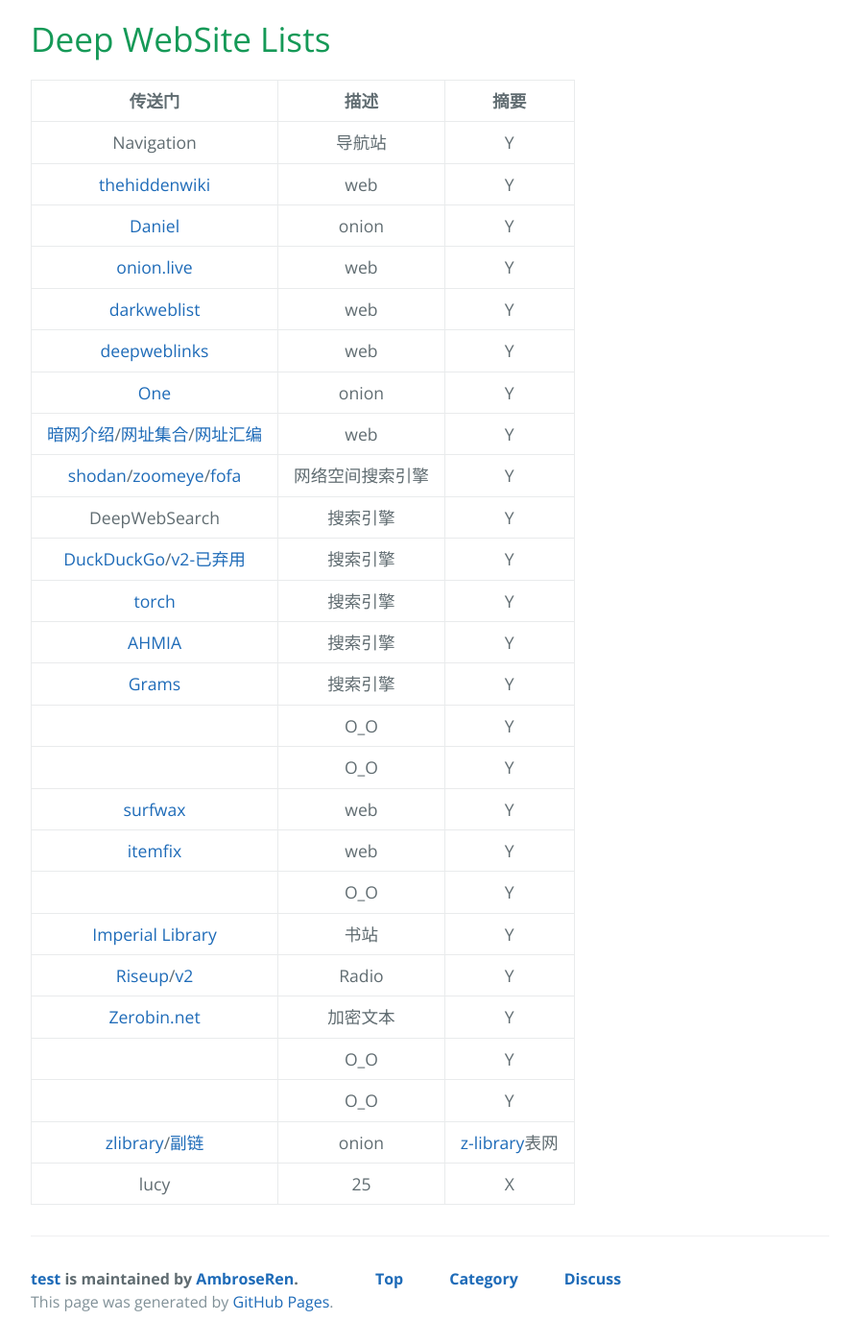
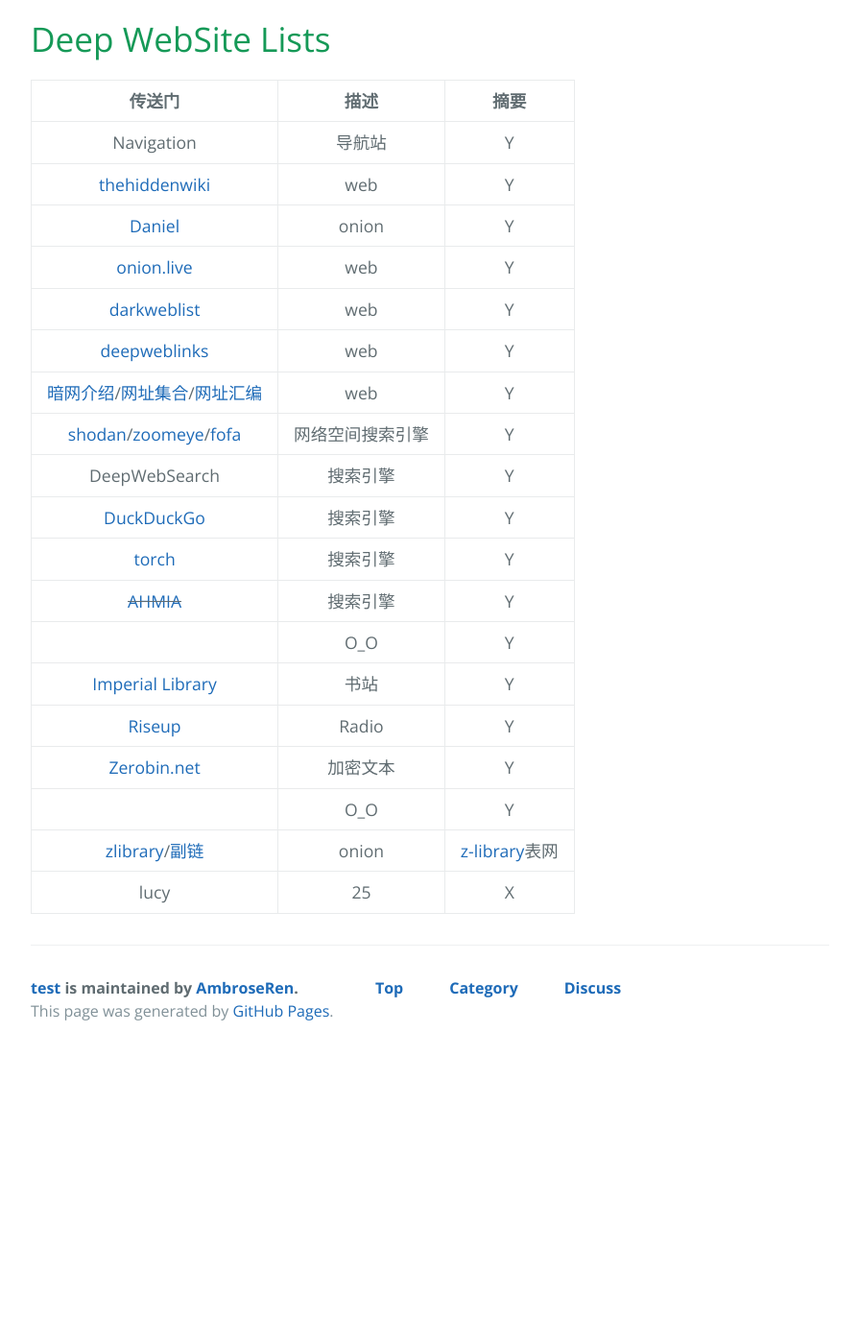
Before and after one commit to AmbroseRen/test, a Jekyll site: the page built from Doc/Tools/Tor.md, in a window 1280 px wide and 1400 px high, scrolled down 753 px. Shown: the whole window at 96% size, without its empty margins (192-1087 px from the left). Built offline with Jekyll 4.4.1, drawn with Linux system fonts in a browser that asks for light colours; nearby versions of some CDN libraries; our own code applies the rules of GitHub Pages for plain Markdown files; library files that are not in the unit come from our copies; the repository's description, which GitHub fills in, is left out; after the commit the page ends 1850 px from its top, so only the background shows below that.

Commit message:
Update Tor.md

```diff
--- a/Doc/Tools/Tor.md
+++ b/Doc/Tools/Tor.md
@@ -34,23 +34,16 @@
 | [onion.live](https://onion.live/) | web | Y |
 | [darkweblist](https://www.darkweblist.com/) | web | Y |
 | [deepweblinks](https://deepweblinks.net/) | web | Y |
-| [One](http://torlinkbgs6aabns.onion/) | onion | Y |
 | [暗网介绍](https://deemocean.com/2018/12/26/hidden-web/)/[网址集合](https://ibz.bz/2018/11/29/730087.html)/[网址汇编](https://uzzz.org/2018/08/29/5f76d7216ee1be2fefb2881d5ef55578.html) | web | Y |
 | [shodan](https://www.shodan.io/)/[zoomeye](https://www.zoomeye.org/)/[fofa](https://fofa.so/) | 网络空间搜索引擎 | Y |
 | DeepWebSearch | 搜索引擎 | Y |
-| [DuckDuckGo](https://duckduckgogg42xjoc72x3sjasowoarfbgcmvfimaftt6twagswzczad.onion/)/[v2-已弃用](https://3g2upl4pq6kufc4m.onion/) | 搜索引擎 | Y |
+| [DuckDuckGo](https://duckduckgogg42xjoc72x3sjasowoarfbgcmvfimaftt6twagswzczad.onion/) | 搜索引擎 | Y |
 | [torch](http://xmh57jrknzkhv6y3ls3ubitzfqnkrwxhopf5aygthi7d6rplyvk3noyd.onion/cgi-bin/omega/omega) | 搜索引擎 | Y |
-| [AHMIA](http://juhanurmihxlp77nkq76byazcldy2hlmovfu2epvl5ankdibsot4csyd.onion/search/) | 搜索引擎 | Y |
-| [Grams](http://grams7enqfy4nieo.onion/) | 搜索引擎 | Y |
-| []() | O_O | Y |
-| []() | O_O | Y |
-| [surfwax](http://lookahead.surfwax.com/) | web | Y |
-| [itemfix](https://www.itemfix.com/?r=ll) | web | Y |
+| ~~[AHMIA](http://juhanurmihxlp77nkq76byazcldy2hlmovfu2epvl5ankdibsot4csyd.onion/search/)~~ | 搜索引擎 | Y |
 | []() | O_O | Y |
 | [Imperial Library](http://kx5thpx2olielkihfyo4jgjqfb7zx7wxr3sd4xzt26ochei4m6f7tayd.onion/) | 书站 | Y |
-| [Riseup](http://anonyradixhkgh5myfrkarggfnmdzzhhcgoy2v66uf7sml27to5n2tid.onion/)/[v2](http://76qugh5bey5gum7l.onion/) | Radio | Y |
+| [Riseup](http://anonyradixhkgh5myfrkarggfnmdzzhhcgoy2v66uf7sml27to5n2tid.onion/) | Radio | Y |
 | [Zerobin.net](http://zerobinftagjpeeebbvyzjcqyjpmjvynj5qlexwyxe7l3vqejxnqv5qd.onion/) | 加密文本 | Y |
-| []() | O_O | Y |
 | []() | O_O | Y |
 | [zlibrary](http://zlibrary24tuxziyiyfr7zd46ytefdqbqd2axkmxm4o5374ptpc52fad.onion)/[副链](http://bookszlibb74ugqojhzhg2a63w5i2atv5bqarulgczawnbmsb6s6qead.onion/) | onion | [z-library](http://z-lib.org/)表网 |
 | lucy | 25 | X |
```
